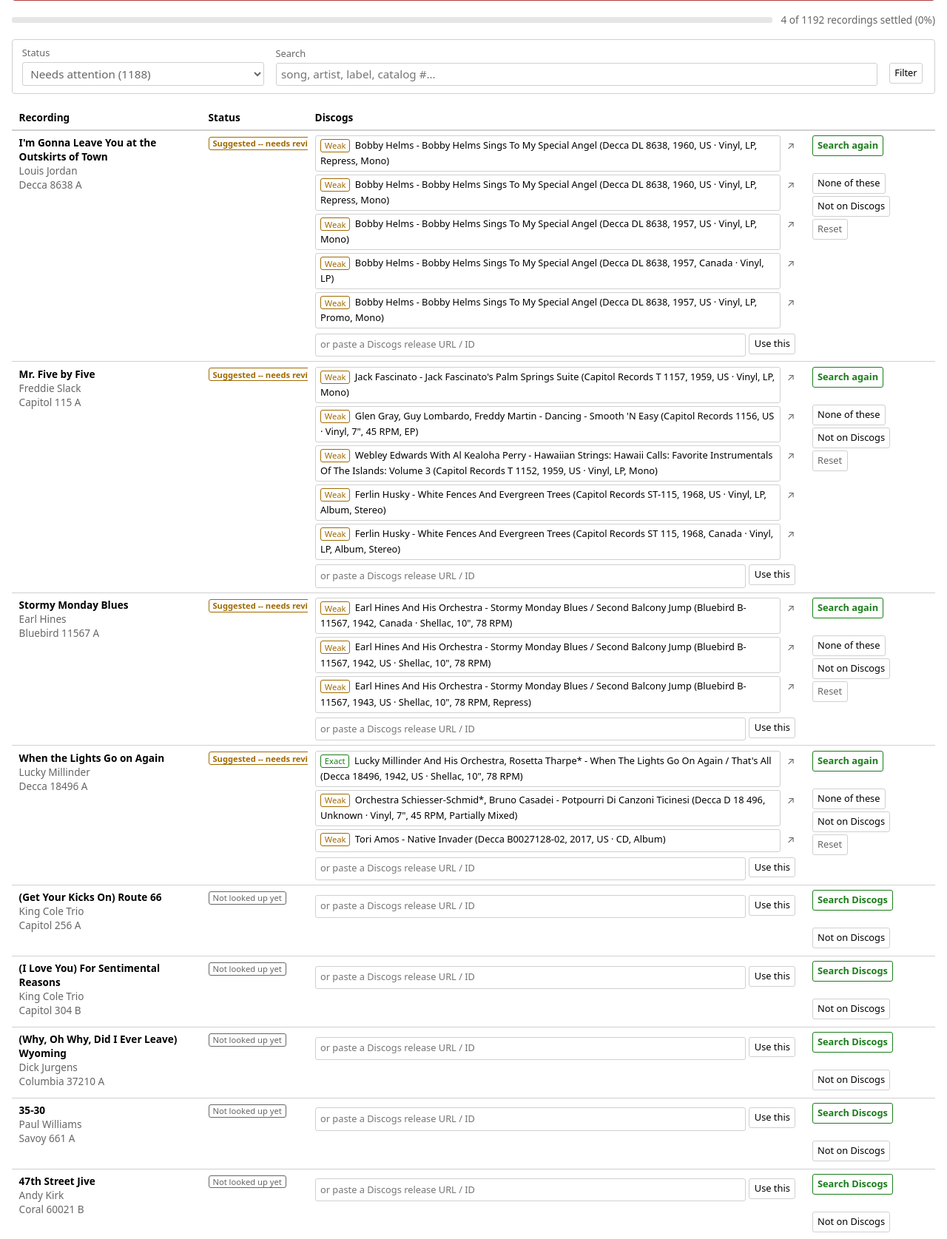
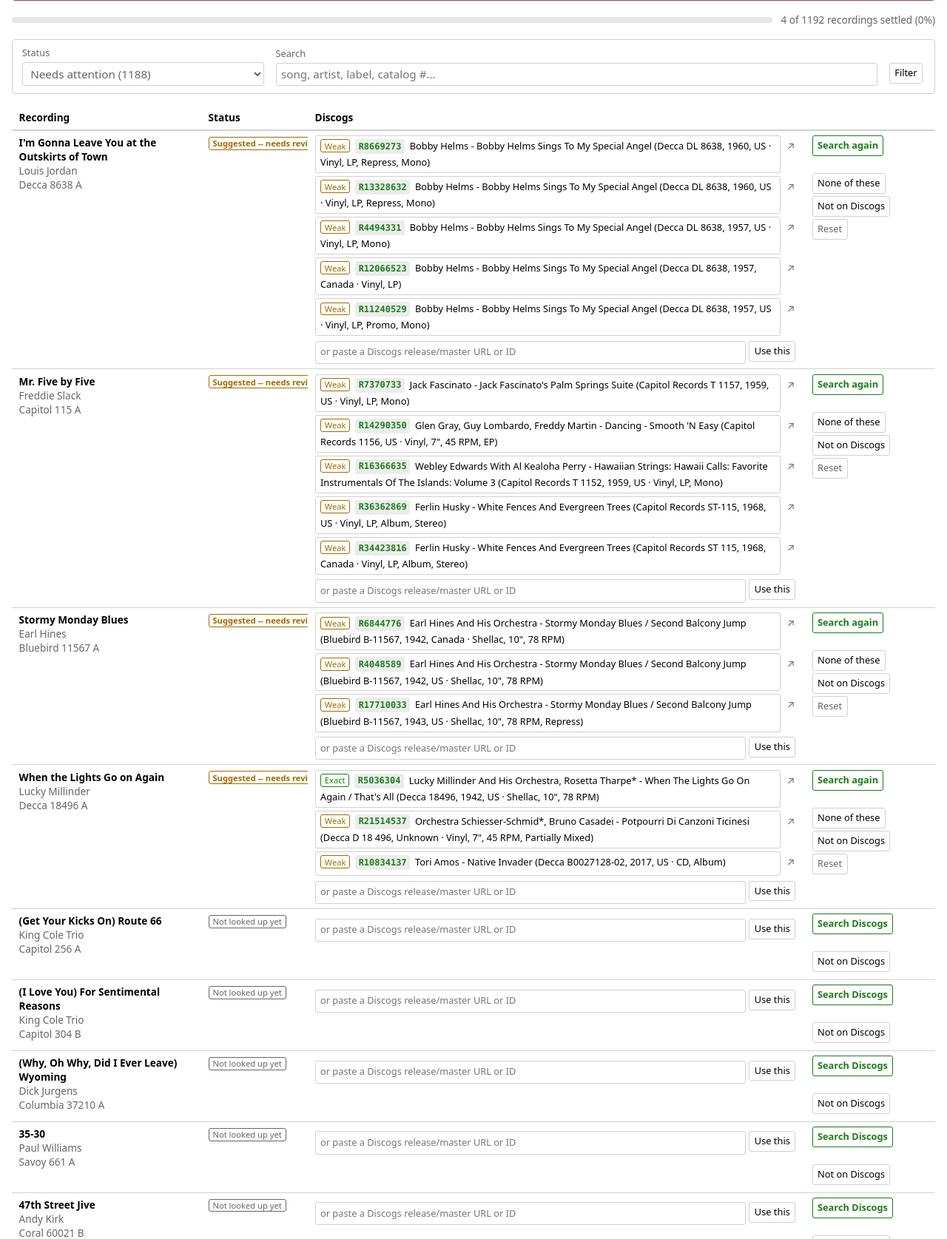
Before and after one commit to nlopezk/Billie, a Django app: page /discogs/ in a window 1280 px wide. Shown: the part 238-1913 px from the top of the page at 74% size. Run offline with Django 5.2, Linux system fonts and the light colour scheme; data comes from the database, SQL or seed files in the repository; both versions use the stored data as it was after the commit.

Commit message:
Show Discogs release/master ID inline, fix master URL parsing
- Both the confirmed-match display and each candidate in the shortlist
  now show the Discogs id as plain visible text (a monospace R123456 /
  M123456 badge), not just a hover link -- lets you compare candidates
  at a glance. Same badge added to the recordings matrix's Discogs
  column.
- New DiscogsReferenceMixin (shared by DiscogsMatch and DiscogsCandidate)
  exposes reference_type ('Release'/'Master') and reference_id, and
  absorbs the two near-identical discogs_url implementations that
  existed before.
- Fixed a real bug in the manual-entry parser: it used to grab the
  first number in whatever was pasted regardless of whether the URL
  said /release/ or /master/, so pasting a Master URL would silently
  get stored as a release id. Now checks for 'master/' explicitly
  before falling back to 'release/' or a bare number.
- is_linked / needs_detail updated: a master-only manual match now
  correctly counts as linked, but never offers 'fetch full details'
  (that call needs an actual release id, which a master-only match
  doesn't have).
- 6 new tests: the mixin's release-priority/master-only/neither-set
  behavior on both models, and the manual-entry master-vs-release
  parsing (including the exact bug above). 45 tests total, all passing.
  No migration -- these are properties, not fields.

Includes billboard.db with real Discogs review progress since the last
commit (3 confirmed, 1 manual, 4 suggested, done by the owner using the
page directly).

Co-Authored-By: Claude Sonnet 5 <noreply@anthropic.com>

```diff
--- a/charts/templates/charts/_discogs_row.html
+++ b/charts/templates/charts/_discogs_row.html
@@ -35,8 +35,18 @@ you're part-way through reviewing) stays exactly where it was.
         {% if match.is_linked %}
             {% comment %} Confirmed or manually entered -- show what's cached. {% endcomment %}
             <div class="discogs-linked">
+                {% comment %}
+                The ID is plain visible text, not just the href -- the
+                whole point is comparing it at a glance without having to
+                hover the link or click through. R/M prefix (Release vs
+                Master, see DiscogsReferenceMixin) since a manually-
+                pasted reference can be either -- search results are
+                always a Release, but a hand-entered one might only have
+                been findable at the Master (song) level.
+                {% endcomment %}
+                <span class="ref-id ref-{{ match.reference_type|lower }}" title="Discogs {{ match.reference_type }} ID">{{ match.reference_type|slice:":1" }}{{ match.reference_id }}</span>
                 <a href="{{ match.discogs_url }}" target="_blank" rel="noopener">
-                    {% if match.matched_title %}{{ match.matched_title }}{% else %}Release {{ match.discogs_release_id }}{% endif %} &nearr;
+                    {% if match.matched_title %}{{ match.matched_title }}{% else %}{{ match.reference_type }} {{ match.reference_id }}{% endif %} &nearr;
                 </a>
                 {% if match.matched_label or match.matched_catalog_number %}
                     <span class="catalog-hint">({{ match.matched_label }} {{ match.matched_catalog_number }}{% if match.matched_year %}, {{ match.matched_year }}{% endif %}{% if match.matched_country %}, {{ match.matched_country }}{% endif %})</span>
@@ -64,6 +74,7 @@ you're part-way through reviewing) stays exactly where it was.
                         hx-vals='{"candidate_id": "{{ candidate.id }}", "querystring": "{{ querystring }}"}'
                         hx-target="#discogs-row-{{ match.recording_id }}" hx-swap="outerHTML">
                         <span class="confidence-badge confidence-{{ candidate.confidence }}">{{ candidate.get_confidence_display }}</span>
+                        <span class="ref-id ref-{{ candidate.reference_type|lower }}" title="Discogs {{ candidate.reference_type }} ID">{{ candidate.reference_type|slice:":1" }}{{ candidate.reference_id }}</span>
                         {{ candidate.title }}
                         <span class="catalog-hint">({{ candidate.label }} {{ candidate.catalog_number }}{% if candidate.year %}, {{ candidate.year }}{% endif %}{% if candidate.country %}, {{ candidate.country }}{% endif %}{% if candidate.format %} &middot; {{ candidate.format }}{% endif %})</span>
                     </button>
@@ -81,7 +92,7 @@ you're part-way through reviewing) stays exactly where it was.
         {% endcomment %}
         {% if not match.is_linked %}
         <div class="manual-entry">
-            <input type="text" name="discogs_ref" placeholder="or paste a Discogs release URL / ID"
+            <input type="text" name="discogs_ref" placeholder="or paste a Discogs release/master URL or ID"
                    id="manual-{{ match.recording_id }}">
             <button type="button" class="discogs-btn"
                 hx-post="{% url 'charts:discogs_manual' match.recording_id %}"
--- a/charts/templates/charts/base.html
+++ b/charts/templates/charts/base.html
@@ -135,6 +135,25 @@ chart_week.html) is a single line, not worth reaching for HTMX over.
         .discogs-btn.primary:hover { background: var(--up); color: white; }
         .discogs-btn.subtle { color: var(--muted); }
         .discogs-btn:hover { background: rgba(128,128,128,0.15); }
+        /* The Discogs Release/Master id -- shown as plain visible text
+           (not just the link href) specifically so several candidates'
+           ids can be compared at a glance, no hovering needed. */
+        .ref-id {
+            display: inline-block;
+            font-family: ui-monospace, "Cascadia Code", "Consolas", monospace;
+            font-size: 0.75rem;
+            font-weight: 600;
+            border-radius: 3px;
+            padding: 0.1rem 0.3rem;
+            margin: 0 0.2rem 0.2rem 0;
+            background: rgba(128,128,128,0.15);
+        }
+        /* Release (the precise, common case -- search only ever looks for
+           these) vs Master (only when a specific pressing couldn't be
+           pinned down) get distinct colors so the difference is visible
+           without reading the letter closely. */
+        .ref-id.ref-release { color: var(--up); }
+        .ref-id.ref-master { color: var(--tie); }
         .status-badge, .confidence-badge {
             display: inline-block; font-size: 0.7rem; line-height: 1;
             border-radius: 3px; padding: 0.15rem 0.3rem; margin: 0 0.2rem 0.2rem 0;
--- a/charts/views.py
+++ b/charts/views.py
@@ -217,6 +217,7 @@ def _recordings_matrix_query(request):
             # renders as an em-dash.
             "recording__discogs__status",
             "recording__discogs__discogs_release_id",
+            "recording__discogs__discogs_master_id",
             "recording__discogs__matched_catalog_number",
             "recording__discogs__songwriters",
         )
@@ -259,10 +260,22 @@ def _recordings_matrix_query(request):
         if row["recording__side"]:
             parts.append(row["recording__side"])
         row["catalog_display"] = " ".join(parts)
-        # Plain outbound discogs.com URL, built from the cached id --
-        # a string, not a request. Blank when there's no link yet.
+        # Plain outbound discogs.com URL, built from the cached id -- a
+        # string, not a request. Release preferred (the precise, common
+        # case); Master is the fallback for a manually-entered reference
+        # that could only be pinned down to the work, not the specific
+        # pressing (see DiscogsReferenceMixin). Blank when there's no
+        # link at all yet.
         release_id = row["recording__discogs__discogs_release_id"]
-        row["discogs_url"] = f"https://www.discogs.com/release/{release_id}" if release_id else ""
+        master_id = row["recording__discogs__discogs_master_id"]
+        row["discogs_ref_id"] = release_id or master_id
+        row["discogs_ref_type"] = "Release" if release_id else ("Master" if master_id else "")
+        if release_id:
+            row["discogs_url"] = f"https://www.discogs.com/release/{release_id}"
+        elif master_id:
+            row["discogs_url"] = f"https://www.discogs.com/master/{master_id}"
+        else:
+            row["discogs_url"] = ""
 
     state = {"genre": genre, "chart": chart_id, "q": q, "sort": sort, "dir": direction}
     return rows, state
@@ -1124,23 +1137,53 @@ def discogs_confirm(request, recording_id):
     return _render_discogs_row(request, match)
 
 
+def _parse_discogs_reference(raw):
+    """
+    Turn a pasted Discogs URL or bare ID into (release_id, master_id) --
+    at most one of which is set. Handles a full URL with slug
+    ("https://www.discogs.com/release/12345-Some-Slug" or .../master/...),
+    a bare path ("release/12345" / "master/12345"), and a bare number
+    (assumed to mean a RELEASE, since that's what you get pasting from a
+    normal discogs.com release page -- paste a full master/... URL if you
+    specifically mean a master).
+
+    Checking for "master/" FIRST matters: a release URL never contains
+    the substring "master", but the reverse isn't guaranteed to be worth
+    risking, and this way there's no ambiguity either way.
+
+    Returns (release_id, master_id, error_message) -- error_message is
+    set (and both ids None) when nothing recognizable was found.
+    """
+    raw = raw.strip()
+    master_match = re.search(r"master/(\d+)", raw)
+    if master_match:
+        return None, int(master_match.group(1)), None
+    release_match = re.search(r"release/(\d+)", raw)
+    if release_match:
+        return int(release_match.group(1)), None, None
+    bare_match = re.fullmatch(r"\d+", raw)
+    if bare_match:
+        return int(raw), None, None
+    return None, None, "Couldn't read a release or master ID out of that."
+
+
 def discogs_manual(request, recording_id):
-    # HTMX target of the "paste a Discogs release ID or URL" box, for
-    # when the search genuinely can't find it but you have found it
+    # HTMX target of the "paste a Discogs release/master URL or ID" box,
+    # for when the search genuinely can't find it but you've found it
     # yourself on discogs.com.
     match, _ = DiscogsMatch.objects.get_or_create(recording_id=recording_id)
     raw = (request.POST.get("discogs_ref") or "").strip()
 
-    # Accept a bare id, a /release/12345 URL, or a full URL with slug.
-    found = re.search(r"(?:release/)?(\d+)", raw)
-    if not found:
+    release_id, master_id, error = _parse_discogs_reference(raw)
+    if error:
         return render(request, "charts/_discogs_row.html", {
-            "match": match, "error": "Couldn't read a release ID out of that.",
+            "match": match, "error": error,
             "querystring": request.POST.get("querystring", ""),
         })
 
     with transaction.atomic():
-        match.discogs_release_id = int(found.group(1))
+        match.discogs_release_id = release_id
+        match.discogs_master_id = master_id
         match.status = DiscogsMatch.MANUAL
         match.confidence = ""
         # Deliberately cleared: whatever summary was cached described a
```
Also changed, not shown: charts/models.py (+48 -28 lines), charts/templates/charts/_recordings_matrix_results.html (+2 -5 lines), charts/tests.py (+63 -0 lines), billboard.db.
